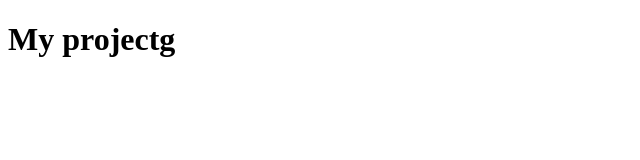
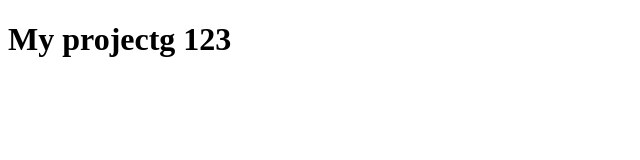
Before and after one commit to DmitriiPirohov/my_project, a plain HTML site: page index.html in a window 1280 px wide. Shown: the full height of the page, 0-640 px from the left. Drawn offline with Linux system fonts and the light colour scheme.

Commit message:
title was changed

```diff
--- a/index.html
+++ b/index.html
@@ -7,7 +7,7 @@
     <title>My project</title>
 </head>
 <body>
-    <h1>My projectg</h1>
+    <h1>My projectg 123</h1>
 
 </body>
 </html>
```
